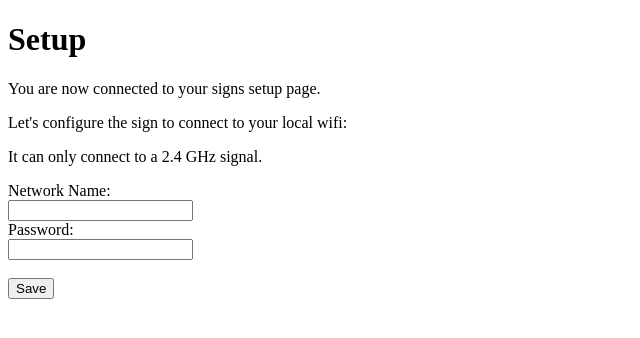
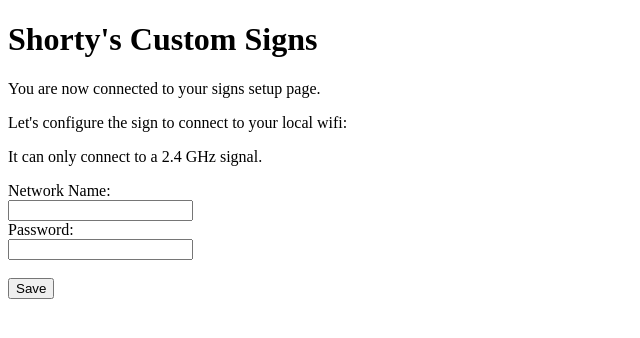
Before and after one commit to vinux84/Custom-signs, a plain HTML site: page ap_templates/index.html in a window 1280 px wide. Shown: the whole page, without its empty margins (0-640 px from the left). Drawn offline with Linux system fonts and the light colour scheme.

Commit message:
index update wording

```diff
--- a/ap_templates/index.html
+++ b/ap_templates/index.html
@@ -5,7 +5,7 @@
         <title>Raspberry Pi Pico W</title>
     </head>
     <body>
-        <h1>Setup</h1>
+        <h1>Shorty's Custom Signs</h1>
         <p>You are now connected to your signs setup page.</p>
         <p>Let&apos;s configure the sign to connect to your local wifi:</p>
         <p>It can only connect to a 2.4 GHz signal.</p>
```
